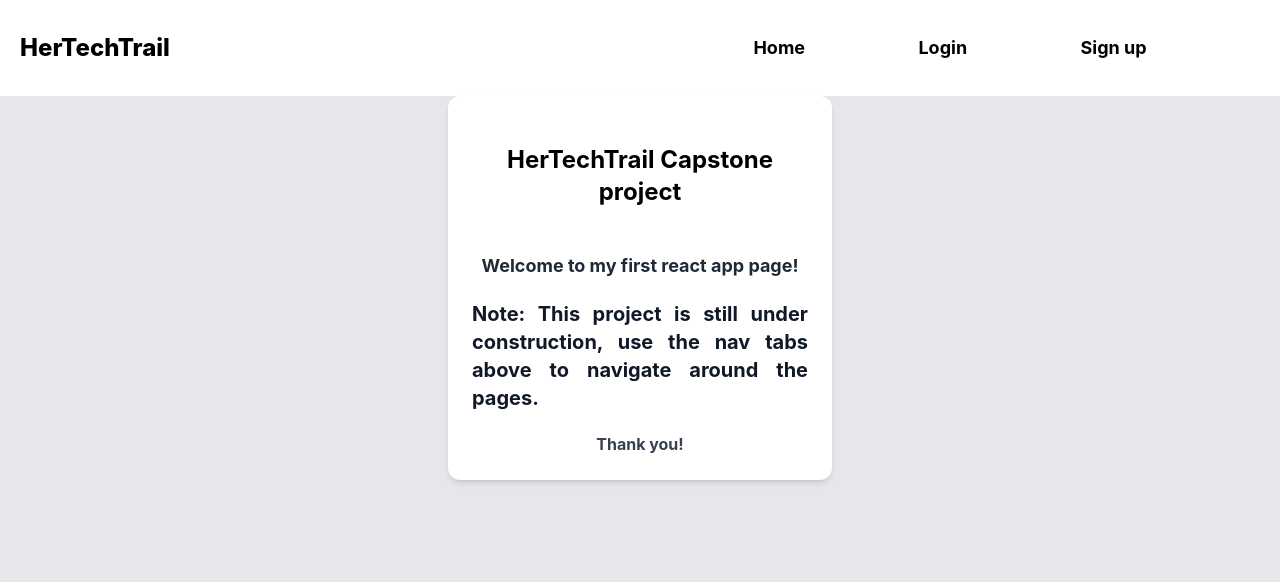
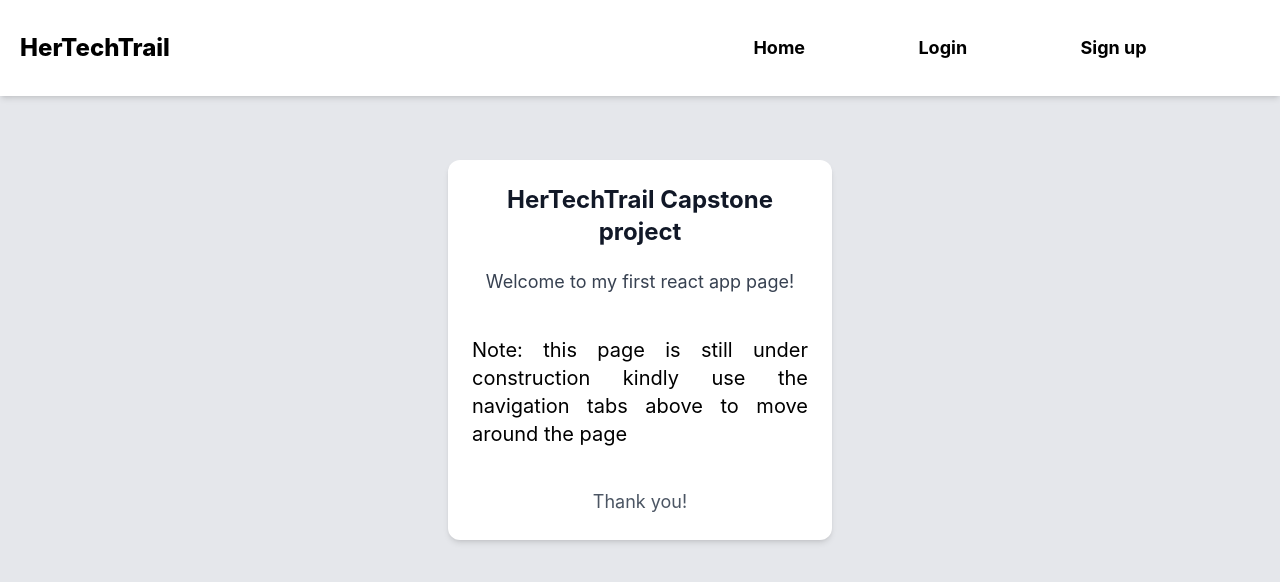
Before and after one commit to Esther146/the-apps, a React (Create React App) app: page / in a window 1280 px wide. Shown: the top 582 px of the page. Built offline with nearby package versions, Linux system fonts and the light colour scheme.

Commit message:
modified home page

```diff
--- a/src/mypage/home.jsx
+++ b/src/mypage/home.jsx
@@ -1,25 +1,23 @@
 import React from "react";
 import { Link } from "react-router-dom";
-import { BrowserRouter, Routes, Route } from "react-router-dom";
 
 export default function Home() {
     return (
-        <div className="w-full h-auto flex justify-center items-center bg-gray-200">
-            <div className="w-96 h-auto bg-white shadow-md rounded-xl p-6 flex flex-col npmmt-16">
-
-                <h1 className="text-2xl font-bold m-6 text-center text-black">
+        <div className="w-full h-auto flex justify-center items-center">
+            <div className="w-96 h-auto bg-white shadow-md rounded-xl p-6 flex flex-col mt-16">
+                <h1 className="text-2xl font-bold text-center text-gray-900">
                     HerTechTrail Capstone project
                 </h1>
-
-                <p className="text-center text-lg font-bold text-gray-800 pt-5">
+                <p className="text-center mt-5 text-gray-700 text-lg">
                     Welcome to my first react app page!
                 </p>
 
-                <p className=" font-bold text-xl text-justify text-gray-900 pt-5">
-                    Note: This project is still under construction,
-                     use the nav tabs above to navigate around the pages.
+                <p className="text-justify mt-10 text-black text-xl">
+                    Note: this page is still under construction
+                    kindly use the navigation tabs above to move around the page
                 </p>
-                <p className="text-center font-bold text-gray-700 pt-5">
+
+                <p className="text-center mt-10 text-gray-600 text-lg">
                     Thank you!
                 </p>
             </div>
--- a/src/mypage/signup.jsx
+++ b/src/mypage/signup.jsx
@@ -5,7 +5,7 @@ import { FaGoogle, FaLinkedin} from 'react-icons/fa'
 export default function Signup() {
     return (
         <div className="w-full h-auto flex justify-center items-center bg-gray-200">
-            <div className="w-96 h-auto bg-white shadow-md rounded-xl p-6 flex flex-col mt-16">
+            <div className="w-96 h-auto bg-white shadow-md rounded-xl p-6 flex flex-col mt-10">
                 <h3 className="text-black text-2xl font-bold text-center">
                     HerTech
                 </h3>
```
